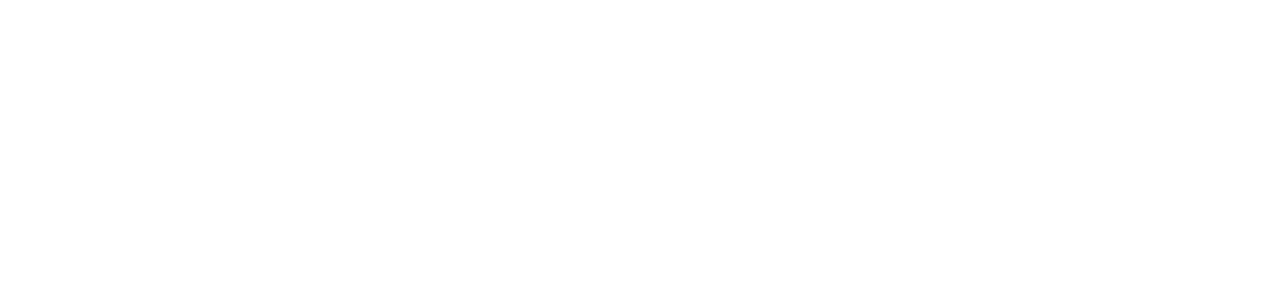
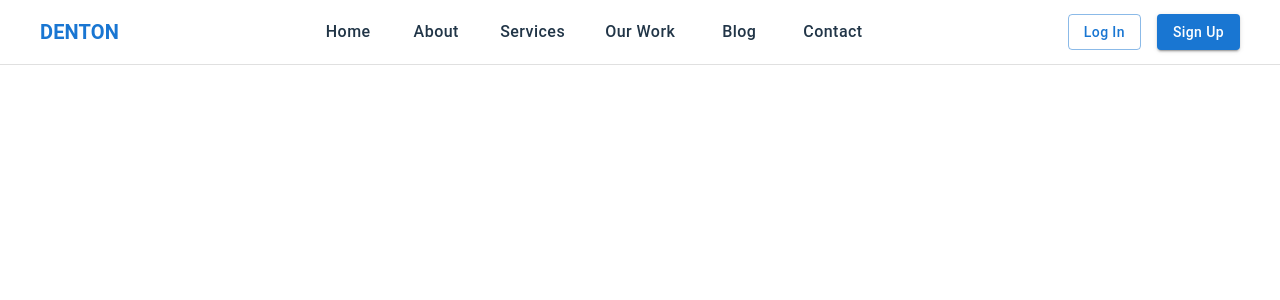
Before and after one commit to MingJae92/ahsifu-taekwondo, a React (Vite) app: page / in a window 1280 px wide. Shown: the top 300 px of the page. Built offline with nearby package versions, Linux system fonts and the light colour scheme.

Commit message:
Nav bar implemented

```diff
--- a/package.json
+++ b/package.json
@@ -12,6 +12,7 @@
   "dependencies": {
     "@emotion/react": "^11.13.3",
     "@emotion/styled": "^11.13.0",
+    "@mui/icons-material": "^6.1.6",
     "@mui/material": "^6.1.6",
     "axios": "^1.7.7",
     "react": "^18.3.1",
--- a/src/App.jsx
+++ b/src/App.jsx
@@ -1,9 +1,13 @@
+import Navbar from "./components/Navbar/Navbar";
+import Homepage from "./Pages/homepage/homepage";
+
 function App() {
 
 
   return (
     <>
 
+      <Homepage/>
     </>
   );
 }
--- /dev/null
+++ b/src/components/Navbar/Navbar.jsx
@@ -0,0 +1,87 @@
+import React, { useState } from "react";
+import MenuIcon from "@mui/icons-material/Menu";
+import {
+  AppBar,
+  Toolbar,
+  Typography,
+  Box,
+  Button,
+  IconButton,
+  Menu,
+  MenuItem,
+  Divider,
+} from "@mui/material";
+
+function Navbar() {
+  const [anchorEl, setAnchorEl] = useState(null);
+
+  const handleMenuOpen = (event) => {
+    setAnchorEl(event.currentTarget);
+  };
+
+  const handleMenuClose = () => {
+    setAnchorEl(null);
+  };
+
+  return (
+    <AppBar
+      position="fixed"
+      color="transparent"
+      elevation={0}
+      sx={{ width: "100%", top: 0 }}
+    >
+      <Toolbar sx={{ justifyContent: "space-between", px: { xs: 2, md: 5 } }}>
+        {/* Logo */}
+        <Typography variant="h6" color="primary" sx={{ fontWeight: "bold" }}>
+          DENTON
+        </Typography>
+
+        {/* Desktop Menu */}
+        <Box sx={{ display: { xs: "none", md: "flex" }, gap: 3 }}>
+          {["Home", "About", "Services", "Our Work", "Blog", "Contact"].map(
+            (item) => (
+              <Button
+                key={item}
+                color="inherit"
+                sx={{ fontSize: "1rem", textTransform: "none" }}
+              >
+                {item}
+              </Button>
+            )
+          )}
+        </Box>
+
+        {/* Sign Up and Log In Buttons */}
+        <Box sx={{ display: { xs: "none", md: "flex" }, gap: 2 }}>
+          <Button variant="outlined" color="primary" sx={{ textTransform: "none" }}>
+            Log In
+          </Button>
+          <Button variant="contained" color="primary" sx={{ textTransform: "none" }}>
+            Sign Up
+          </Button>
+        </Box>
+
+        {/* Mobile Menu Icon */}
+        <Box sx={{ display: { xs: "flex", md: "none" } }}>
+          <IconButton edge="start" color="inherit" onClick={handleMenuOpen}>
+            <MenuIcon />
+          </IconButton>
+          <Menu anchorEl={anchorEl} open={Boolean(anchorEl)} onClose={handleMenuClose}>
+            {["Home", "About", "Services", "Our Work", "Blog", "Contact"].map((item) => (
+              <MenuItem key={item} onClick={handleMenuClose}>
+                {item}
+              </MenuItem>
+            ))}
+            <Divider />
+            {/* Mobile Log In and Sign Up Options */}
+            <MenuItem onClick={handleMenuClose}>Log In</MenuItem>
+            <MenuItem onClick={handleMenuClose}>Sign Up</MenuItem>
+          </Menu>
+        </Box>
+      </Toolbar>
+      <Divider />
+    </AppBar>
+  );
+}
+
+export default Navbar;
--- a/src/pages/Homepage/Homepage.jsx
+++ b/src/pages/Homepage/Homepage.jsx
@@ -1,9 +1,12 @@
-import React from 'react'
+import React from "react";
+import Navbar from "../../components/Navbar/Navbar";
 
 function homepage() {
   return (
-    <div>homepage</div>
-  )
+    <div>
+      <Navbar />
+    </div>
+  );
 }
 
-export default homepage
+export default homepage;
```
Also changed, not shown: src/components/Hero/Hero.jsx (added), 1 other file (tests, documents, lock files or other folders).
